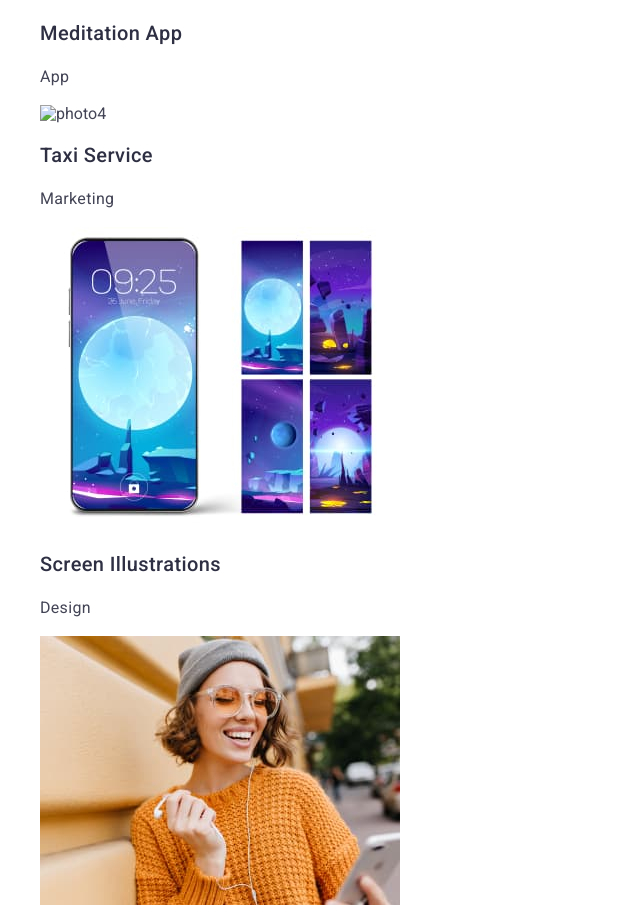
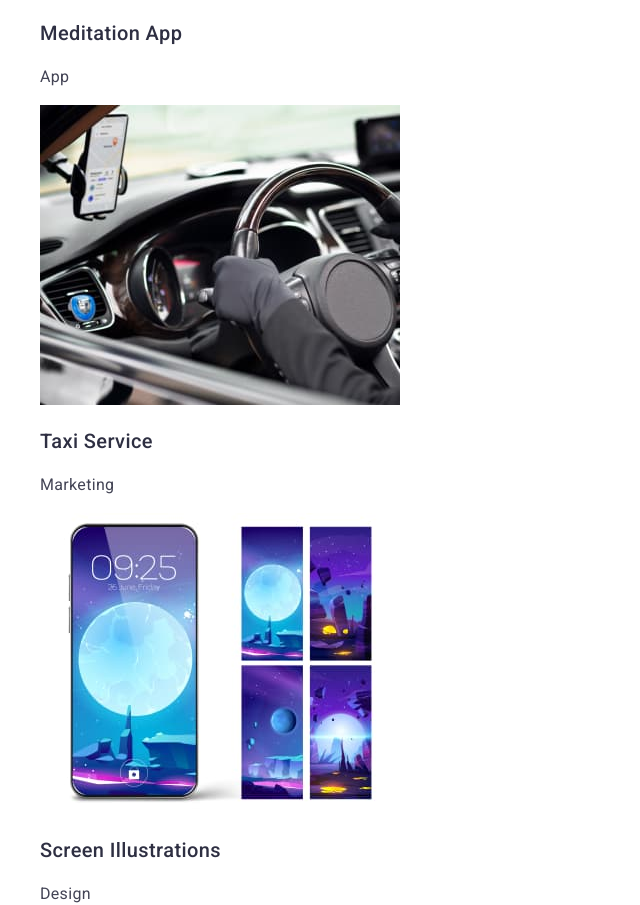
Before and after one commit to DimaMaznov/goit-markup-hw-02, a plain HTML site: page index.html in a window 1280 px wide. Shown: the part 3501-4406 px from the top of the page, without its empty margins (0-640 px from the left). Drawn offline with nearby package versions, Linux system fonts and the light colour scheme; the site is published under a folder, as on GitHub Pages, so addresses that start at the root find nothing.

Commit message:
Update index.html

```diff
--- a/index.html
+++ b/index.html
@@ -105,7 +105,7 @@
                     <p class="p-portfolio">App</p>
                 </li>
                 <li>
-                    <img src="/images/4jpg.jpg" alt="photo4" width="360">
+                    <img src="./images/4jpg.jpg" alt="photo4" width="360">
                     <h3 class="portfolio-header">Taxi Service</h3>
                     <p class="p-portfolio">Marketing</p>
 
```
